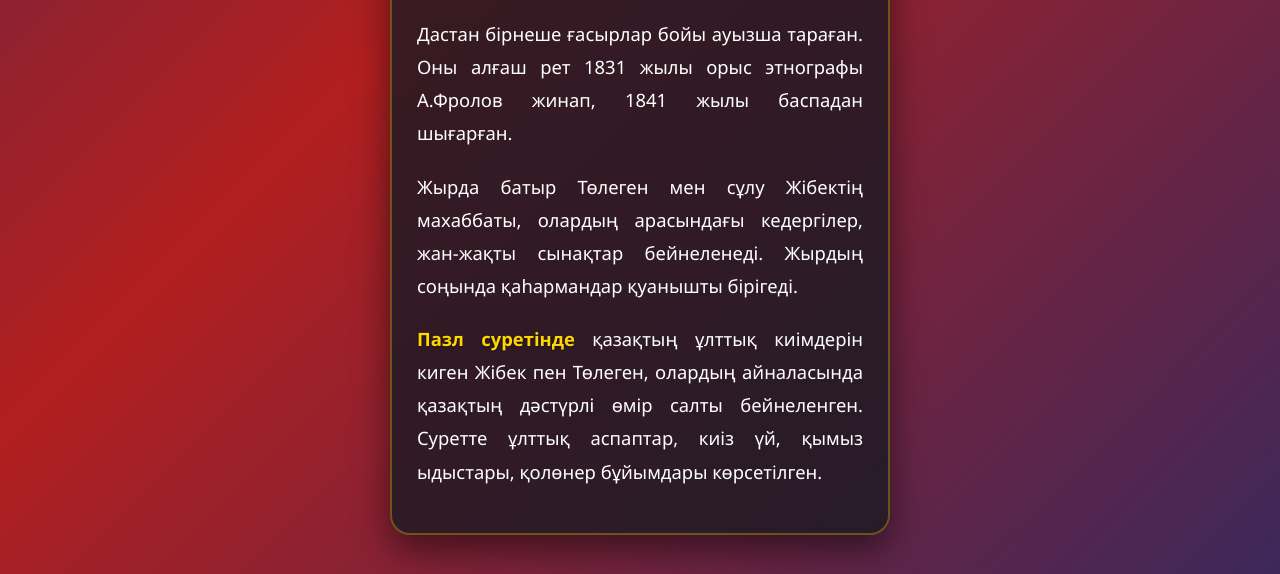
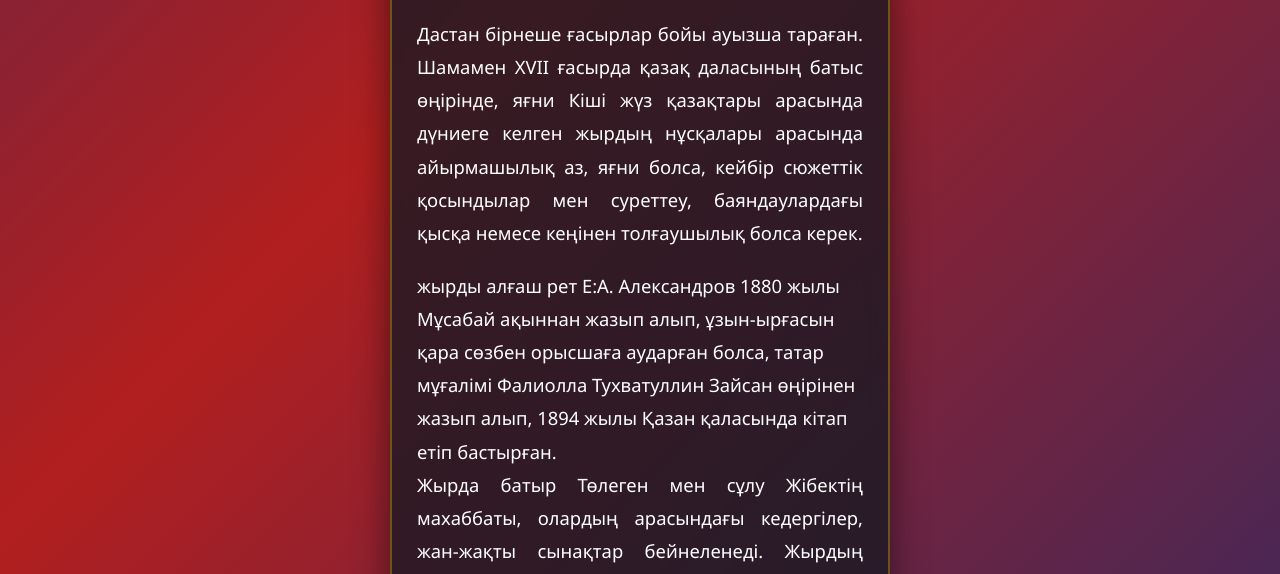
Before and after one commit to eras-web/qyz-zhibek, a plain HTML site: page index.html in a window 1280 px wide. Shown: the part 1406-1980 px from the top of the page. Drawn offline with Linux system fonts and the light colour scheme.

Commit message:
Add files via upload

```diff
--- a/index.html
+++ b/index.html
@@ -479,11 +479,12 @@
             <div class="info-content">
                 <p><span class="highlight">"Қыз Жібек"</span> - қазақ халқының ең көне лиро-эпикалық дастаны. Жырдың негізгі тақырыбы - Төлеген мен Жібектің махаббаты.</p>
 
-                <p>Дастан бірнеше ғасырлар бойы ауызша тараған. Оны алғаш рет 1831 жылы орыс этнографы А.Фролов жинап, 1841 жылы баспадан шығарған.</p>
-
+                <p>Дастан бірнеше ғасырлар бойы ауызша тараған. Шамамен XVIІ ғасырда қазақ даласының батыс өңірінде, яғни Кіші жүз қазақтары арасында дүниеге келген жырдың нұсқалары арасында айырмашылық аз, яғни болса, кейбір сюжеттік қосындылар мен суреттеу,
+                    баяндаулардағы қысқа немесе кеңінен толғаушылық болса керек.</p>
+                жырды алғаш рет Е:А. Александров 1880 жылы Мұсабай ақыннан жазып алып, ұзын-ырғасын қара сөзбен орысшаға аударған болса, татар мұғалімі Фалиолла Тухватуллин Зайсан өңірінен жазып алып, 1894 жылы Қазан қаласында кітап етіп бастырған.
                 <p>Жырда батыр Төлеген мен сұлу Жібектің махаббаты, олардың арасындағы кедергілер, жан-жақты сынақтар бейнеленеді. Жырдың соңында қаһармандар қуанышты бірігеді.</p>
 
-                <p><span class="highlight">Пазл суретінде</span> қазақтың ұлттық киімдерін киген Жібек пен Төлеген, олардың айналасында қазақтың дәстүрлі өмір салты бейнеленген. Суретте ұлттық аспаптар, киіз үй, қымыз ыдыстары, қолөнер бұйымдары көрсетілген.</p>
+                <p><span class="highlight">Пазл суретінде</span> қазақтың ұлттық киімдерін киген Жібек пен Төлеген.</p>
             </div>
         </div>
     </div>
@@ -574,6 +575,7 @@
                     pieces.push(piece);
                 }
 
+                // Set background image
                 // Set background image
                 const allPieces = document.querySelectorAll('.puzzle-piece');
                 allPieces.forEach(piece => {
```
